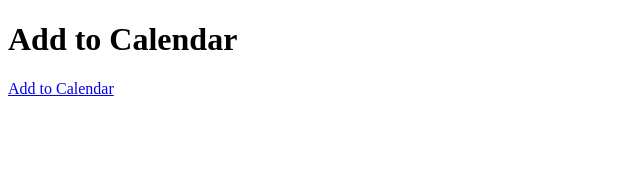
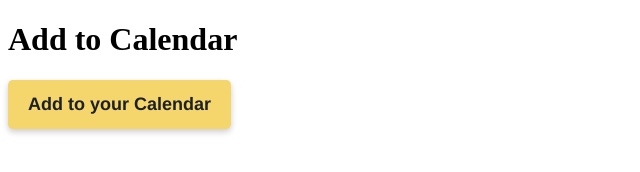
Before and after one commit to Naider7/ATC, a plain HTML site: page index.html in a window 1280 px wide. Shown: the whole page, without its empty margins (0-640 px from the left). Drawn offline with Linux system fonts and the light colour scheme.

Commit message:
Add files via upload

```diff
--- a/index.html
+++ b/index.html
@@ -8,6 +8,10 @@
 <body>
     <h1>Add to Calendar</h1>
 
-    <p><a href="https://www.dropbox.com/scl/fi/dd24q43cjp4azu3uwbabj/LFHH-Bi-Monthly.ics?rlkey=34tl4p09ivv79srso6zp6l7so&dl=0?raw=1" download="event.ics">Add to Calendar</a></p>
+    <a target="_blank" rel="noopener" href "https://www.dropbox.com/scl/fi/dd24q43cjp4azu3uwbabj/LFHH-Bi-Monthly.ics" class="cta btn-yellow" style="background-color: #F4D66C; font-size: 18px; font-family: Helvetica, Arial, sans-serif; font-weight:bold; text-decoration: none; padding: 14px 20px; color: #1D2025; border-radius: 5px; display:inline-block; mso-padding-alt:0; box-shadow:0 3px 6px rgba(0,0,0,.2);">
+        <!--[if mso]><i style="letter-spacing: 25px;mso-font-width:-100%;mso-text-raise:30pt"> </i><![endif]-->
+        <span style="mso-text-raise:15pt;">Add to your Calendar</span>
+        <!--[if mso]><i style="letter-spacing: 25px;mso-font-width:-100%"> </i><![endif]-->
+    </a>
 </body>
 </html>
```
